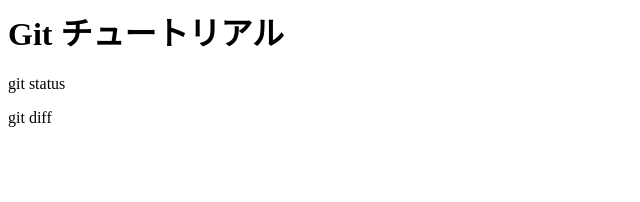
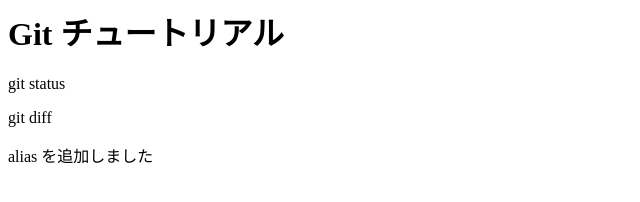
Before and after one commit to kmd-H/git_tutorial, a plain HTML site: page index.html in a window 1280 px wide. Shown: the whole page, without its empty margins (0-640 px from the left). Drawn offline with Linux system fonts and the light colour scheme.

Commit message:
git での Aliasを設定
Aliasを設定しました。
commit -> ci
status -> st
branch -> be
checkout -> co

```diff
--- a/index.html
+++ b/index.html
@@ -1,3 +1,4 @@
 <h1>Git チュートリアル</h1>
 <p>git status</p>
 <p>git diff</p>
+<p>alias を追加しました</p>
```
